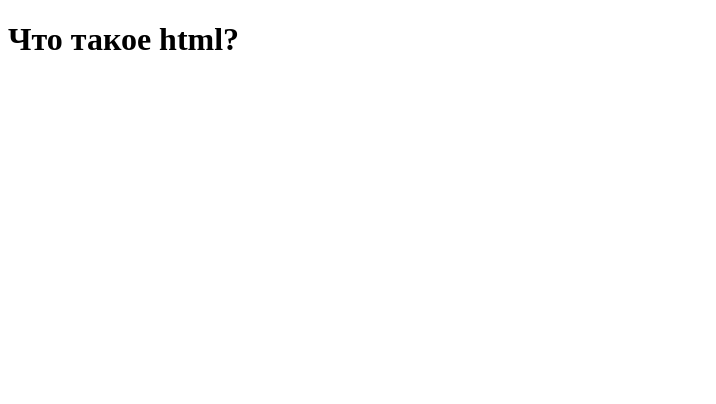
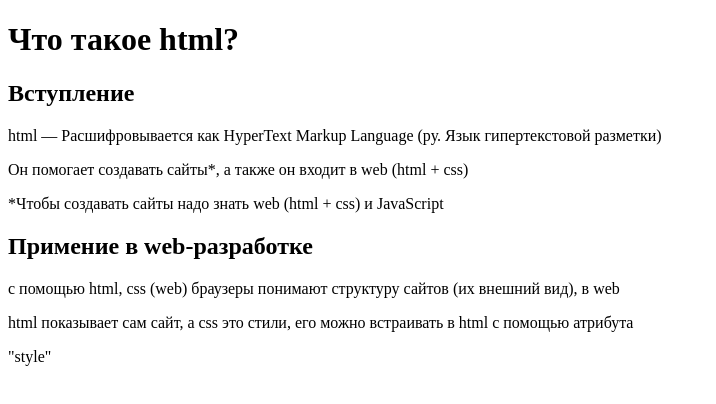
Before and after one commit to tagir-scratch/shaman2016.github.io, a plain HTML site: page Курсы/1/1/index.html in a window 1280 px wide. Shown: the whole page, without its empty margins (0-716 px from the left). Drawn offline with Linux system fonts and the light colour scheme.

Commit message:
Update index.html

```diff
--- a/Курсы/1/1/index.html
+++ b/Курсы/1/1/index.html
@@ -5,5 +5,13 @@
   </head>
   <body>
     <h1>Что такое html?</h1>
+      <h2>Вступление</h2>
+        <p>html — Расшифровывается как HyperText Markup Language (ру. Язык гипертекстовой разметки)</p>
+        <p>Он помогает создавать сайты*, а также он входит в web (html + css)</p>
+        <p>*Чтобы создавать сайты надо знать web (html + css) и JavaScript</p>
+      <h2>Примение в web-разработке</h2>
+        <p>с помощью html, css (web) браузеры понимают структуру сайтов (их внешний вид), в web</p>
+        <p>html показывает сам сайт, а css это стили, его можно встраивать в html с помощью атрибута</p>
+        <p>"style"</p>
   </body>
 </html>
```
